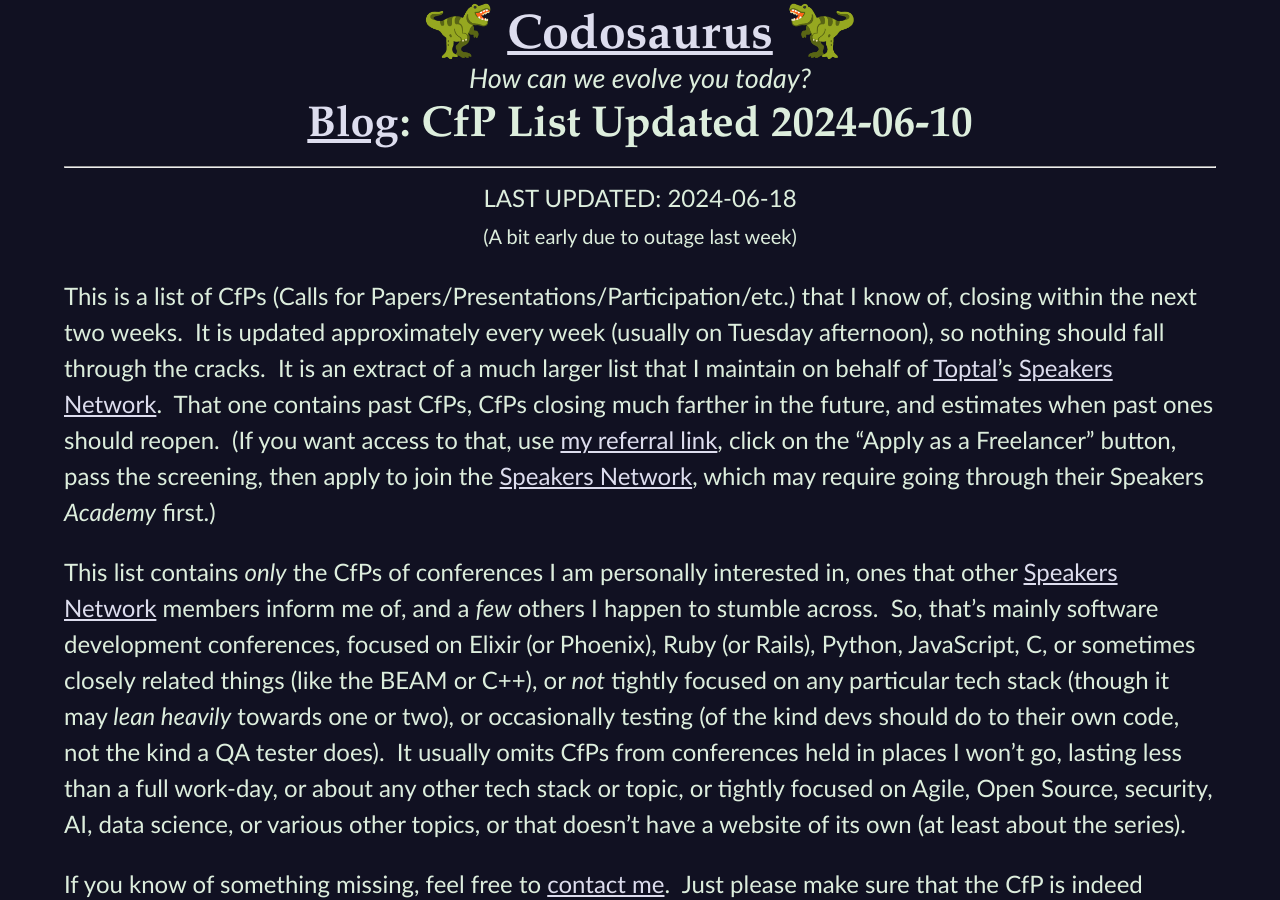
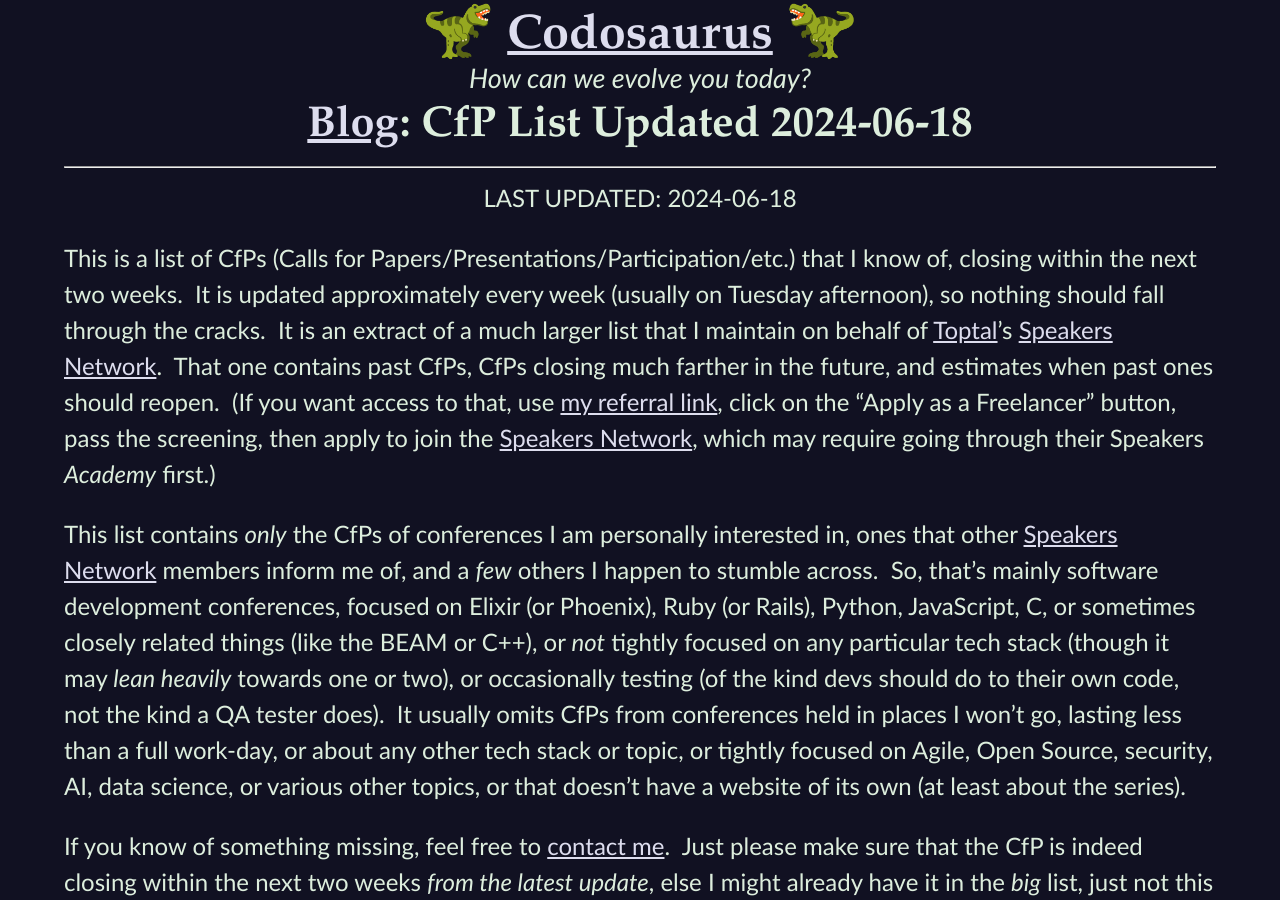
Before and after one commit to CodosaurusLLC/CodosaurusLLC.github.io, a Jekyll site: the page built from _posts/2024-06-18-cfp-list-updated-2024-06-18.md, in a window 1280 px wide and 900 px high. Built offline with Jekyll 4.4.1, drawn with Linux system fonts in a browser that asks for light colours; comment, search, counter and statistics services are not loaded.

Commit message:
update cfp blog post

```diff
--- a/_includes/cfp-list-blurb.md
+++ b/_includes/cfp-list-blurb.md
@@ -1,7 +1,4 @@
-<center>
-LAST UPDATED: 2024-06-18
-<small><br>(A bit early due to outage last week)</small>
-</center>
+<center>LAST UPDATED: 2024-06-18</center>
 
 This is a list of CfPs
 (Calls for Papers/Presentations/Participation/etc.)
--- a/_posts/2024-06-10-cfp-list-updated-2024-06-10.md
+++ b/_posts/2024-06-18-cfp-list-updated-2024-06-18.md
@@ -1,12 +1,12 @@
 ---
 author: Dave Aronson
-date: 2024-06-10
+date: 2024-06-18
 layout: blog-post
-permalink: blog/cfp-list-updated-2024-06-10
+permalink: blog/cfp-list-updated-2024-06-18
 section: Blog
 tags: speaking
 style: cfp-list
-title: CfP List Updated 2024-06-10
+title: CfP List Updated 2024-06-18
 ---
 
 {% include cfp-list-blurb.md %}
```
